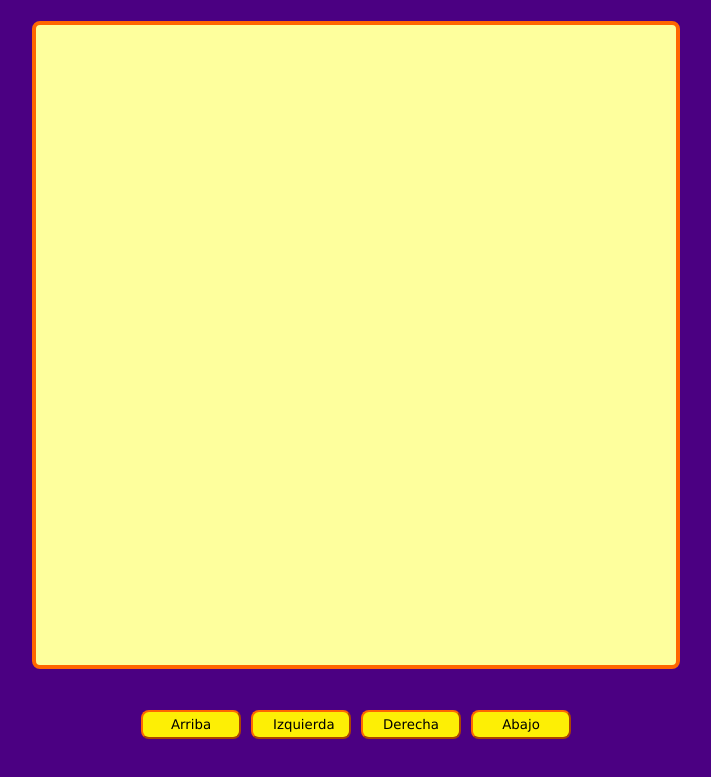
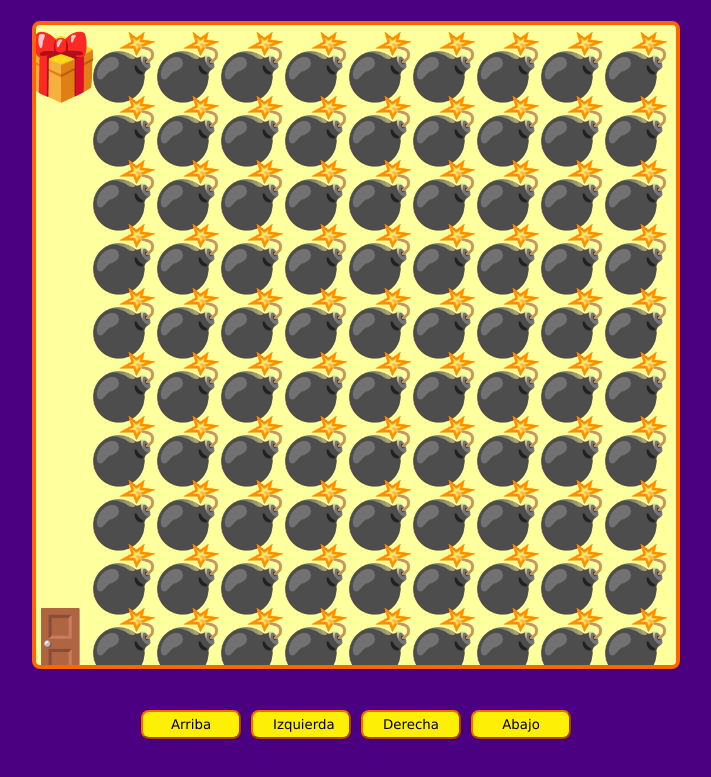
Before and after one commit to Ignacio2105/Game-Js, a plain HTML site: page index.html in a window 1280 px wide. Shown: the whole page, without its empty margins (284-995 px from the left). Drawn offline with Linux system fonts and the light colour scheme.

Commit message:
modificación de estilos y game

```diff
--- a/game.js
+++ b/game.js
@@ -1,33 +1,41 @@
-/*REGLAS
-- Es necesario primero definir los estilos luego colocar el texto
+const canvas = document.querySelector('#game');
+const game = canvas.getContext('2d');
 
+let canvasSize;
+let elementsSize;
 
-*/
-const canvas = document.querySelector('canvas');
-const game = canvas.getContext('2d'); //Le decimos que es un juego bidimensional
+window.addEventListener('load', setCanvasSize);
+window.addEventListener('resize', setCanvasSize);
 
-//El juego inicializar apenas termine de cargar la pagina
-window.addEventListener('load',startGame);
+function setCanvasSize() {
+  if (window.innerHeight > window.innerWidth) {
+    canvasSize = window.innerWidth * 0.8;
+  } else {
+    canvasSize = window.innerHeight * 0.8;
+  }
 
-//Funcion para inicializar juego
-function startGame(){
-    let canvasSize;
-    if(window.innerWidth< window.innerHeight){
-        canvasSize= window.innerWidth *0.8;
+  canvas.setAttribute('width', canvasSize);
+  canvas.setAttribute('height', canvasSize);
+
+  elementsSize = canvasSize / 10;
+
+  startGame();
+}
+
+function startGame() {
+  console.log({ canvasSize, elementsSize });
+
+  game.font = elementsSize + 'px Verdana';
+  game.textAlign = 'end';
+
+  const map = maps[0];
+  const mapRows = map.trim().split('\n');
+  const mapRowCols = mapRows.map(row => row.trim().split(''));
+  console.log({ map, mapRows, mapRowCols });
+
+  for (let row = 1; row <= 10; row++) {
+    for (let col = 1; col <= 10; col++) {
+      game.fillText(emojis[mapRowCols[row - 1][col - 1]], elementsSize * col, elementsSize * row);
     }
-    else{
-        canvasSize = window.innerHeight*0.8;
-    }
-
-    canvas.setAttribute('width',canvasSize);
-    canvas.setAttribute('height',canvasSize);
-
-    /*
-    game.fillRect(0,0,100,100); //Creamos un rectangulo de 100x100px
-    game.clearRect(0,0, 100,50);//Borra una parte del rectangulo de 100x50px
-    game.font = '20px Verdana'; //Cambia el tamaño de la fuente
-    game.fillStyle = 'red'; //Cambia el color de la fuente
-    game.textAlign = 'left'; //Alinea el texto
-    game.fillText('Jueguito Js',20,20);//Escribe texto segun coordenadas
-    */
+  }
 }
--- a/styles.css
+++ b/styles.css
@@ -60,9 +60,7 @@ p {
   button {
     margin-top: 25px;
   }
-  #up,
-  #down {
-    margin-left: 100%;
-    margin-right: 100%;
+  #up, #down {
+    margin-left: 100%; margin-right: 100%;
   }
 }
```
